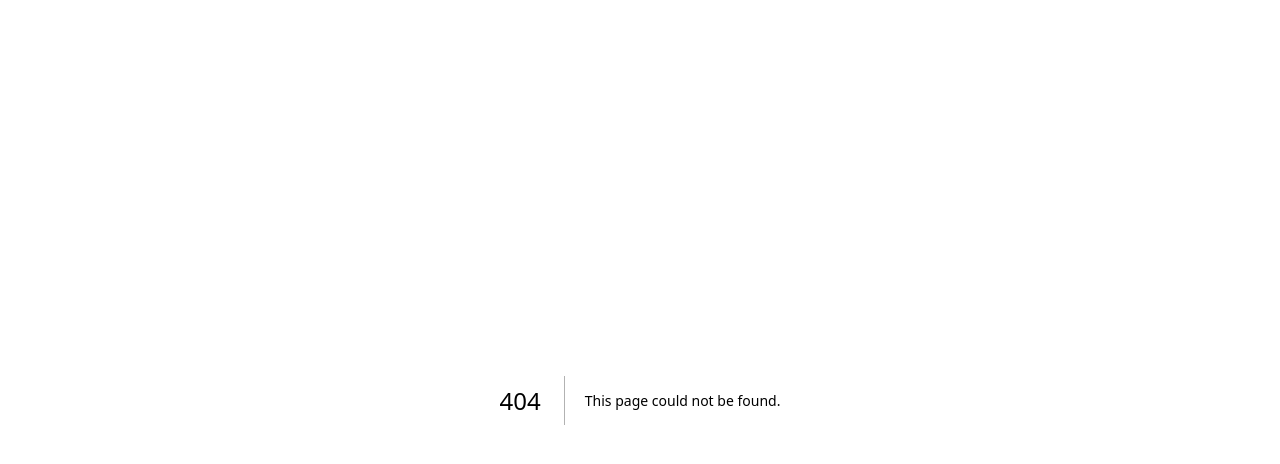
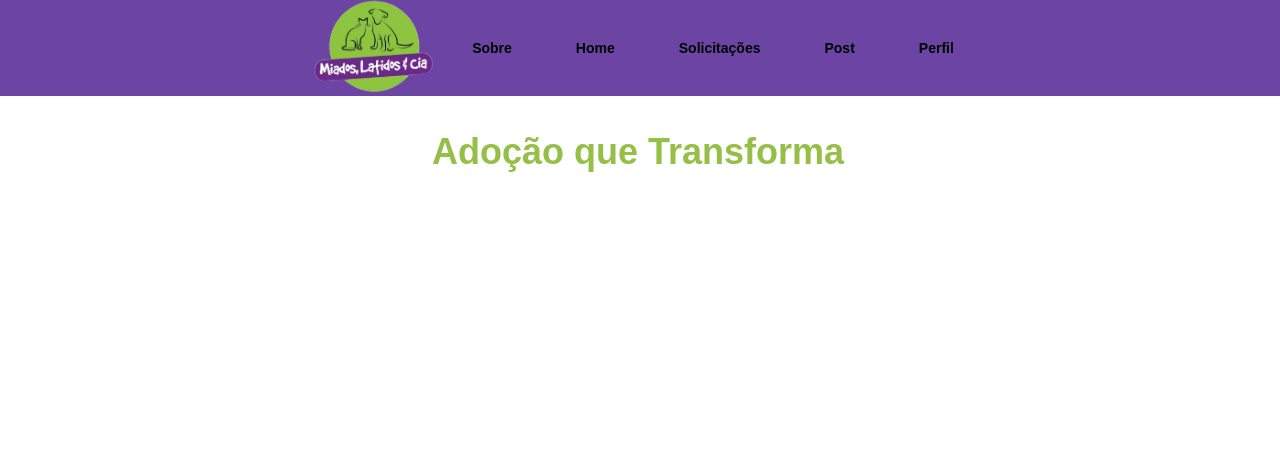
Before and after one commit to brunogmadeira/projeto-integrador-web, a Next.js app in the folder front-end/: page /sobre in a window 1280 px wide. Before the commit this address had no page. Shown: the top 464 px of the page. Built offline with nearby package versions, Linux system fonts and the light colour scheme.

Commit message:
feat : adição do título na tela sobre

```diff
--- /dev/null
+++ b/front-end/src/app/sobre/components/title.tsx
@@ -0,0 +1,11 @@
+"use client";
+
+import React from 'react';
+
+const Title: React.FC = () => {
+  return (
+    <h1 className="text-4xl font-bold text-center my-8 text-[#95BF47] mt-9 ml-3 mr-4">Adoção que Transforma</h1>
+  );
+};
+
+export default Title;
--- /dev/null
+++ b/front-end/src/app/sobre/page.tsx
@@ -0,0 +1,16 @@
+"use client";
+
+import React from 'react';
+import { HeaderNavigation } from '@/components/header/header-navigation';
+import Title from '@/app/sobre/components/title';
+
+const Sobre = () => {
+    return (
+      <div>
+        <HeaderNavigation />
+        <Title />
+      </div>
+    );
+  };
+
+export default Sobre;
```
